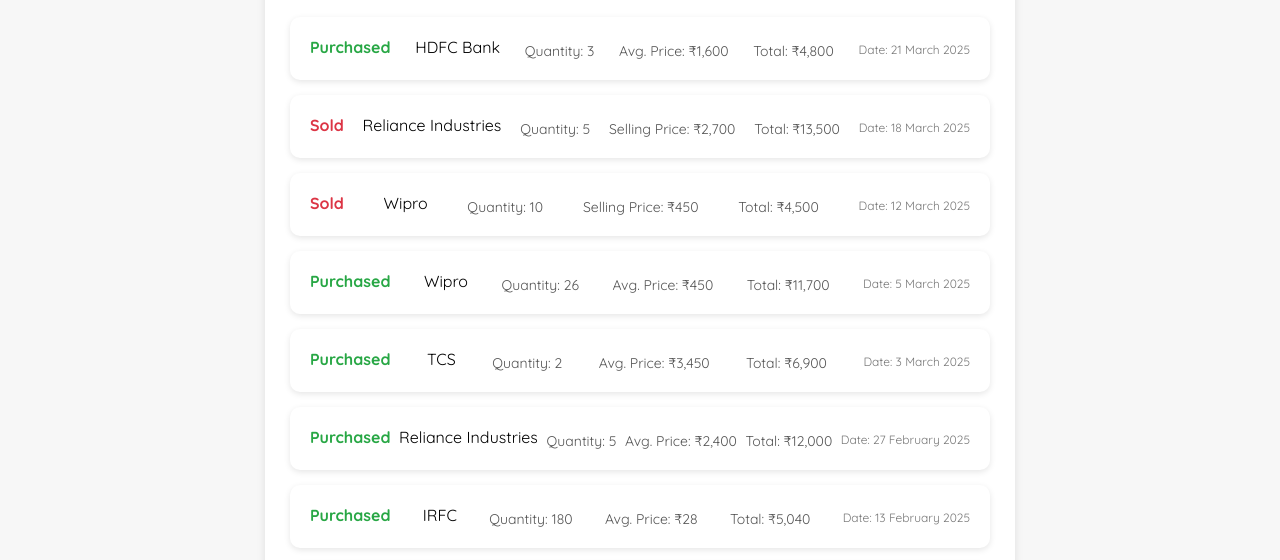
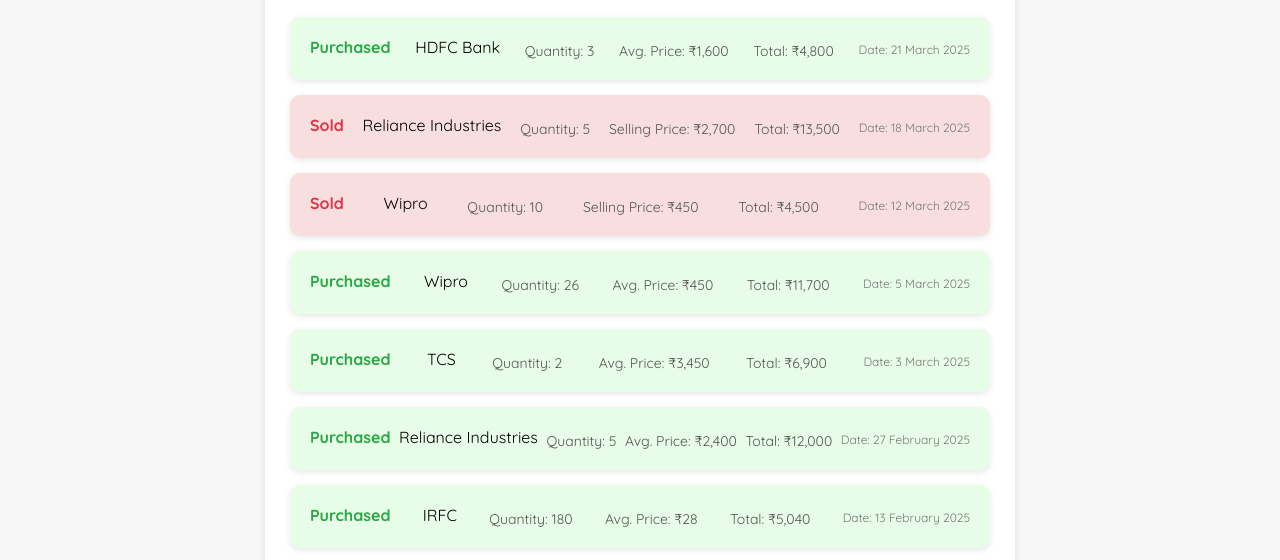
Before and after one commit to Scar2603/Investify, a plain HTML site: page transactions.html in a window 1280 px wide. Shown: the part 196-756 px from the top of the page. Drawn offline with Linux system fonts and the light colour scheme; sample sign-in values are in the browser's storage.

Commit message:
Added colors in transaction page

```diff
--- a/transactions.html
+++ b/transactions.html
@@ -30,7 +30,7 @@
     <main>
         <div class="transactions-list">
             <h1>Your Transactions</h1>
-            <div class="transaction-card">
+            <div class="transaction-card" style="background: rgb(232, 253, 232);">
                 <span class="transaction-type purchase">Purchased</span>
                 <span class="stock-name">HDFC Bank</span>
                 <span class="transaction-detail">Quantity: 3</span>
@@ -38,7 +38,7 @@
                 <span class="transaction-detail">Total: ₹4,800</span>
                 <span class="transaction-date">Date: 21 March 2025</span>
             </div>
-            <div class="transaction-card">
+            <div class="transaction-card" style="background: rgb(248, 222, 222);">
                 <span class="transaction-type sale">Sold</span>
                 <span class="stock-name">Reliance Industries</span>
                 <span class="transaction-detail">Quantity: 5</span>
@@ -46,7 +46,7 @@
                 <span class="transaction-detail">Total: ₹13,500</span>
                 <span class="transaction-date">Date: 18 March 2025</span>
             </div>
-            <div class="transaction-card">
+            <div class="transaction-card" style="background: rgb(248, 222, 222);">
                 <span class="transaction-type sale">Sold</span>
                 <span class="stock-name">Wipro</span>
                 <span class="transaction-detail">Quantity: 10</span>
@@ -54,7 +54,7 @@
                 <span class="transaction-detail">Total: ₹4,500</span>
                 <span class="transaction-date">Date: 12 March 2025</span>
             </div>
-            <div class="transaction-card">
+            <div class="transaction-card" style="background: rgb(232, 253, 232);">
                 <span class="transaction-type purchase">Purchased</span>
                 <span class="stock-name">Wipro</span>
                 <span class="transaction-detail">Quantity: 26</span>
@@ -62,7 +62,7 @@
                 <span class="transaction-detail">Total: ₹11,700</span>
                 <span class="transaction-date">Date: 5 March 2025</span>
             </div>
-            <div class="transaction-card">
+            <div class="transaction-card" style="background: rgb(232, 253, 232);">
                 <span class="transaction-type purchase">Purchased</span>
                 <span class="stock-name">TCS</span>
                 <span class="transaction-detail">Quantity: 2</span>
@@ -70,7 +70,7 @@
                 <span class="transaction-detail">Total: ₹6,900</span>
                 <span class="transaction-date">Date: 3 March 2025</span>
             </div>
-            <div class="transaction-card">
+            <div class="transaction-card" style="background: rgb(232, 253, 232);">
                 <span class="transaction-type purchase">Purchased</span>
                 <span class="stock-name">Reliance Industries</span>
                 <span class="transaction-detail">Quantity: 5</span>
@@ -78,7 +78,7 @@
                 <span class="transaction-detail">Total: ₹12,000</span>
                 <span class="transaction-date">Date: 27 February 2025</span>
             </div>
-            <div class="transaction-card">
+            <div class="transaction-card" style="background: rgb(232, 253, 232);">
                 <span class="transaction-type purchase">Purchased</span>
                 <span class="stock-name">IRFC</span>
                 <span class="transaction-detail">Quantity: 180</span>
@@ -86,7 +86,7 @@
                 <span class="transaction-detail">Total: ₹5,040</span>
                 <span class="transaction-date">Date: 13 February 2025</span>
             </div>
-            <div class="transaction-card">
+            <div class="transaction-card" style="background: rgb(232, 253, 232);">
                 <span class="transaction-type purchase">Purchased</span>
                 <span class="stock-name">Coforge</span>
                 <span class="transaction-detail">Quantity: 3</span>
```
